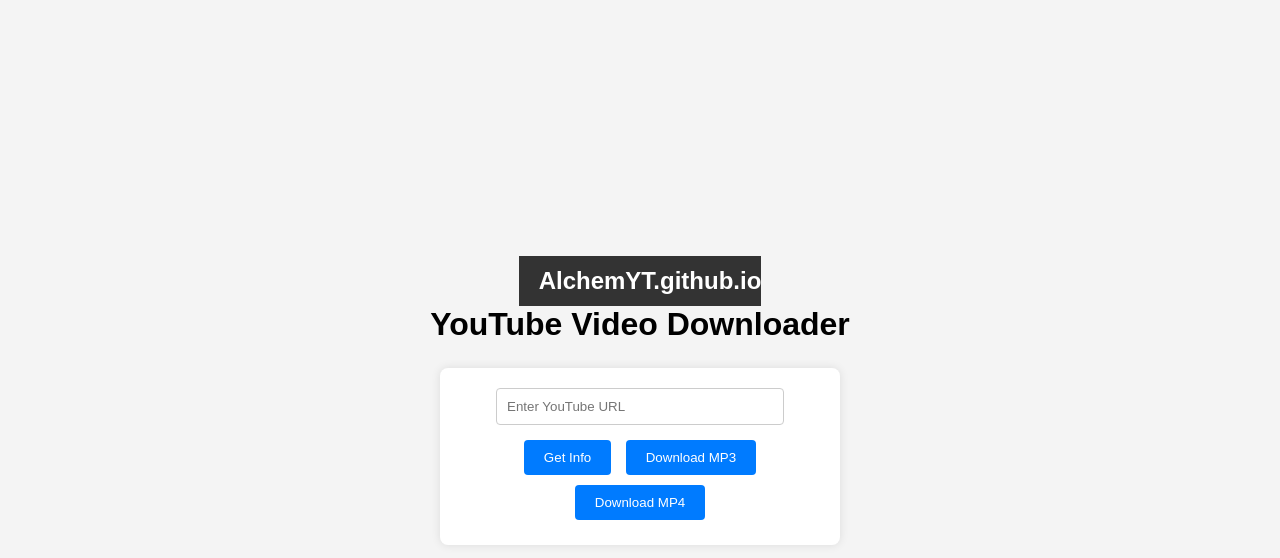
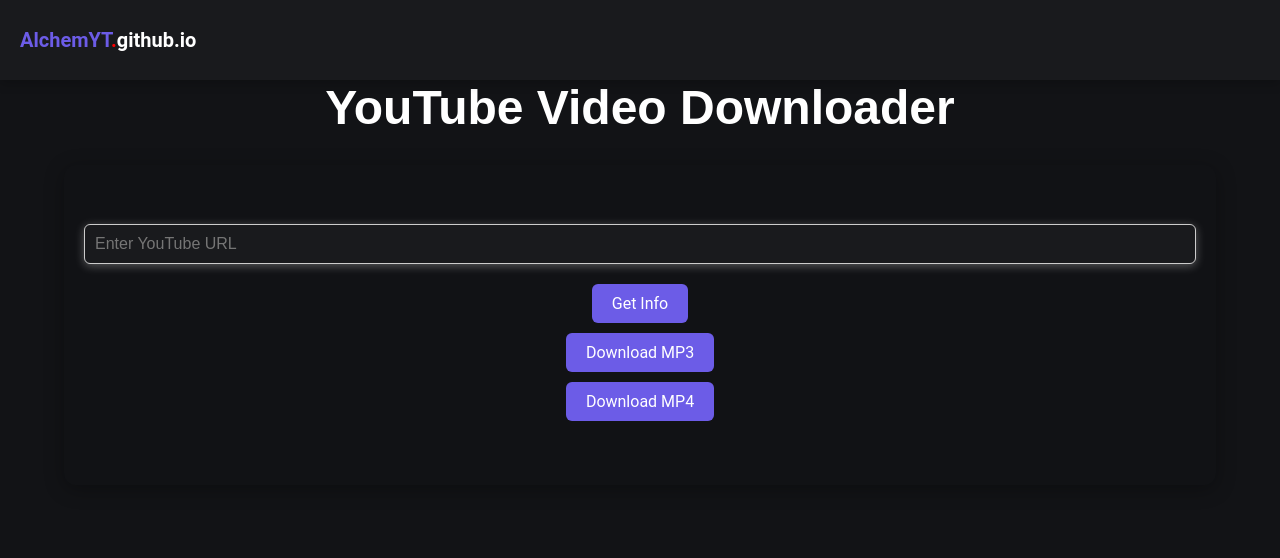
Before and after one commit to AlchemistChief/AlchemYT, a plain HTML site: page index.html in a window 1280 px wide. Drawn offline with Linux system fonts and the light colour scheme.

Commit message:
Update styles.css

```diff
--- a/styles.css
+++ b/styles.css
@@ -7,62 +7,148 @@
 
 /* Topbar styling */
 .topbar {
-    background-color: #333;
+    background-color: rgb(25, 26, 29);
     color: white;
-    height: 50px;
+    height: 10vh; /* 10% height of the viewport */
+    width: 100%;
     display: flex;
     justify-content: flex-start;
     align-items: center;
-    padding-left: 20px;
+    padding-left: 20px; /* Padding for topbar */
     font-weight: bold;
-    font-size: 1.5rem;
+    font-size: 20px; /* Font size for topbar */
+    position: fixed;
+    top: 0;
+    left: 0;
+    box-shadow: 0 4px 10px rgba(0, 0, 0, 0.2);
+    font-family: 'Roboto', sans-serif;
+}
+
+/* Websitename color */
+.websitename {
+    color: white;
+}
+
+/* "AlchemYT" part */
+.name {
+    color: rgb(108, 92, 231);
+}
+
+/* "github" and "io" part */
+.github, .io {
+    color: white;
+}
+
+/* Red dot */
+.dot {
+    color: rgb(255, 0, 0);
 }
 
 /* Body styling */
 body {
     font-family: Arial, sans-serif;
     display: flex;
-    justify-content: center;
+    justify-content: flex-start; /* Start the content at the top */
     align-items: center;
-    height: 100vh;
-    margin: 0;
-    background-color: #f4f4f4;
+    height: 100vh; /* Full screen height */
+    margin: 0; /* Remove default margin */
+    background-color: rgba(18, 19, 22, 1);
     flex-direction: column;
+    padding: 0; /* No extra padding */
+}
+
+/* Title styling for "YouTube Video Downloader" */
+h1 {
+    color: white;
+    font-weight: 900;
+    font-size: 300%; /* Extra bold font size */
+    margin-top: 10vh; /* 10vh space from top (below the topbar) */
+    margin-bottom: 10px; /* 10px space below the title */
+    text-align: center;
 }
 
 /* Container styling */
 .container {
-    margin-top: 25px;
     text-align: center;
     padding: 20px;
-    background-color: #fff;
-    border-radius: 8px;
-    box-shadow: 0 0 10px rgba(0, 0, 0, 0.1);
-    width: 400px;
+    background-color: rgba(17, 18, 21, 1);
+    border-radius: 12px; /* Rounded corners */
+    box-shadow: 0 4px 20px rgba(0, 0, 0, 0.3); /* Shadow effect */
+    width: 90%; /* 90% of the container max width */
+    max-width: 600px; /* Maximum width of the container */
+    height: 40vh; /* 40% of the viewport height */
+    margin-top: 20px; /* 10px space below title + 10px from body spacing */
+    display: flex;
+    flex-direction: column;
+    justify-content: center;
+    align-items: center;
+}
+
+/* Media Queries for different screen sizes */
+
+/* For screens with a min-width of 576px */
+@media (min-width: 576px) {
+    .container {
+        max-width: 576px; /* Set max-width to 576px */
+    }
+}
+
+/* For screens with a min-width of 768px */
+@media (min-width: 768px) {
+    .container {
+        max-width: 768px; /* Set max-width to 768px */
+    }
+}
+
+/* For screens with a min-width of 992px */
+@media (min-width: 992px) {
+    .container {
+        max-width: 992px; /* Set max-width to 992px */
+    }
+}
+
+/* For screens with a min-width of 1200px */
+@media (min-width: 1200px) {
+    .container {
+        max-width: 1200px; /* Set max-width to 1200px */
+    }
+}
+
+/* For screens with a min-width of 1600px */
+@media (min-width: 1600px) {
+    .container {
+        max-width: 1600px; /* Set max-width to 1600px */
+    }
 }
 
 /* Input field styling */
 input {
-    width: 80%;
+    width: 100%; /* Full width inside the container */
     padding: 10px;
-    margin-bottom: 10px;
+    margin-bottom: 15px;
+    background-color: rgba(25, 26, 29, 1);
     border: 1px solid #ccc;
-    border-radius: 4px;
+    border-radius: 6px; /* Rounded corners */
+    font-size: 16px; /* Normal font size */
+    color: white;
+    box-shadow: 0 2px 10px rgba(255, 255, 255, 0.3);
 }
 
 /* Button styling */
 button {
     padding: 10px 20px;
     margin: 5px;
-    background-color: #007bff;
+    background-color: rgb(108, 92, 231);
     color: white;
     border: none;
-    border-radius: 4px;
+    border-radius: 6px;
     cursor: pointer;
+    font-family: 'Roboto', sans-serif;
+    font-size: 16px; /* Regular font size */
 }
 
 button:hover {
-    background-color: #0056b3;
+    background-color: #5e47a6;
 }
 
 /* Video info section styling */
@@ -71,9 +157,11 @@
     display: none;
 }
 
+/* Thumbnail image styling */
 #thumbnail {
-    width: 200px;
-    height: 120px;
+    width: 100%; /* Full width for thumbnail */
+    max-width: 400px; /* Max width for large screens */
+    height: auto;
     object-fit: cover;
-    margin-top: 10px;
+    margin-top: 15px;
 }
```
